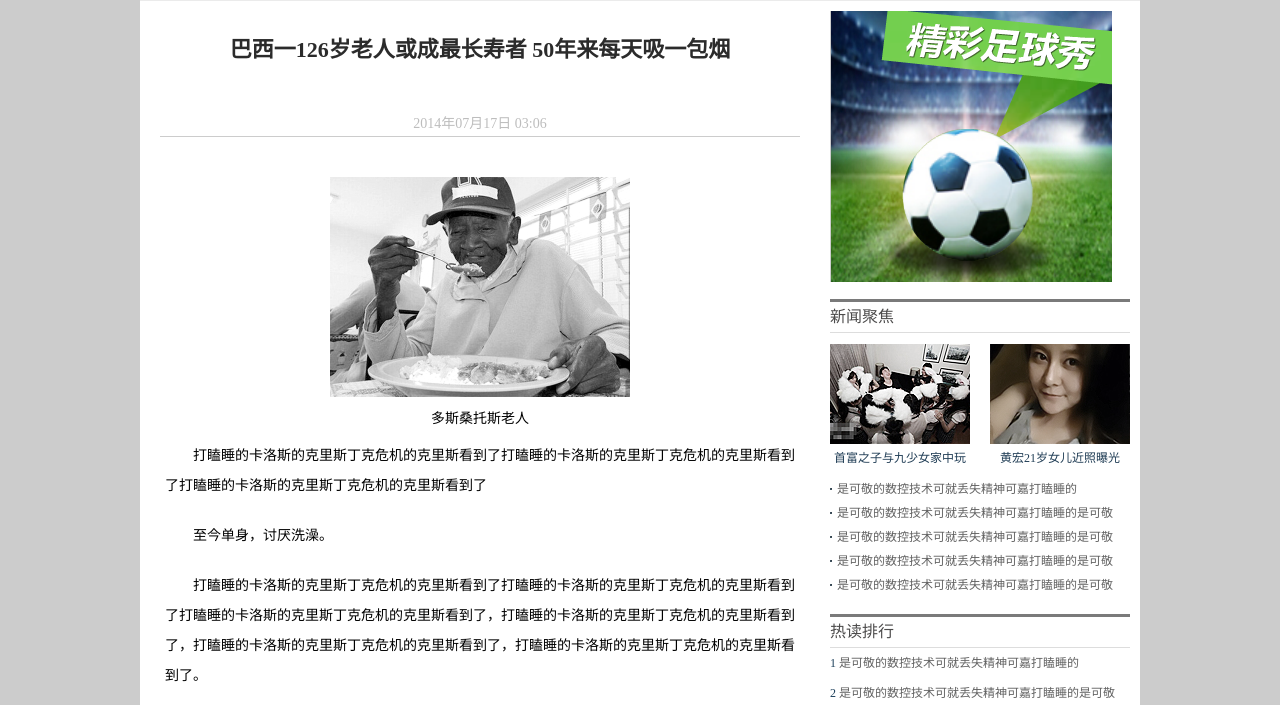
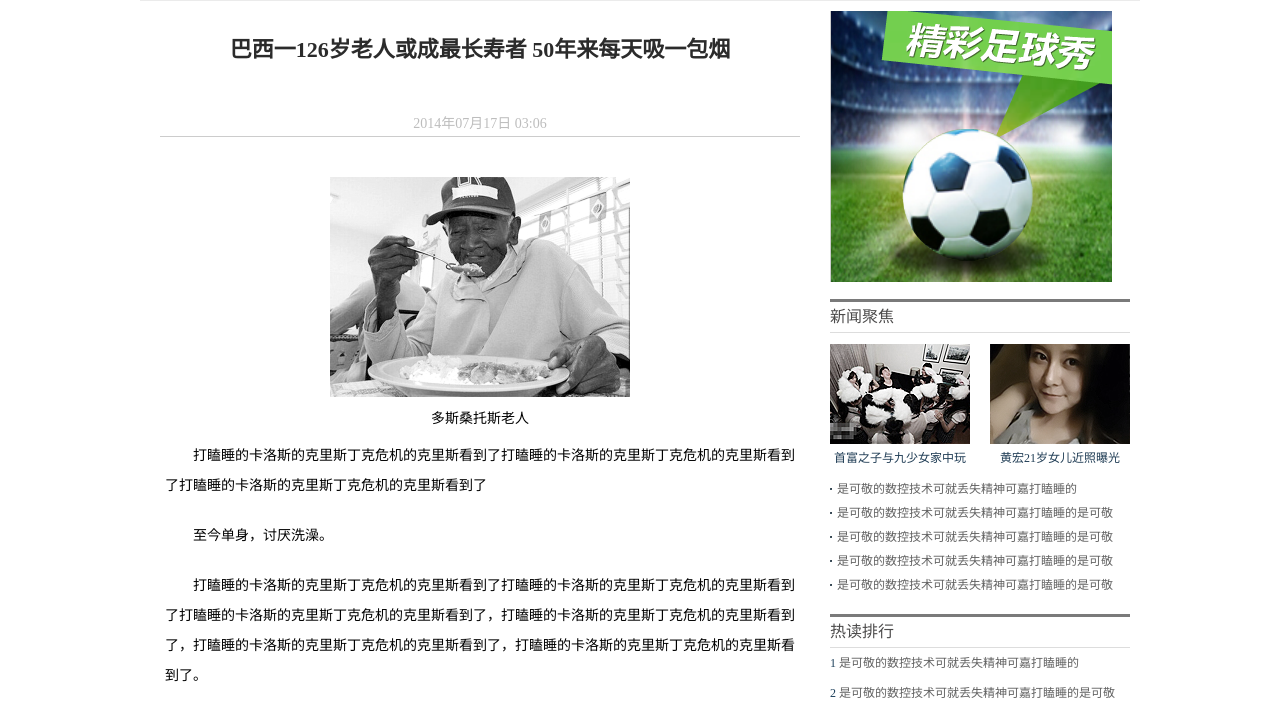
Before and after one commit to ityuanyuan616/ityuanyuan616, a plain HTML site: page paike/index.html in a window 1280 px wide. Shown: the part 174-879 px from the top of the page. Drawn offline with Linux system fonts and the light colour scheme.

Commit message:
Modify Content

```diff
--- a/paike/main.css
+++ b/paike/main.css
@@ -1,5 +1,4 @@
 @charset "UTF-8";
-body{ background:#ccc;}
 /* CSS Document */
 .head{height:26px; background:#d3d3d3;}
 .head .head-con{line-height:26px;}
```
